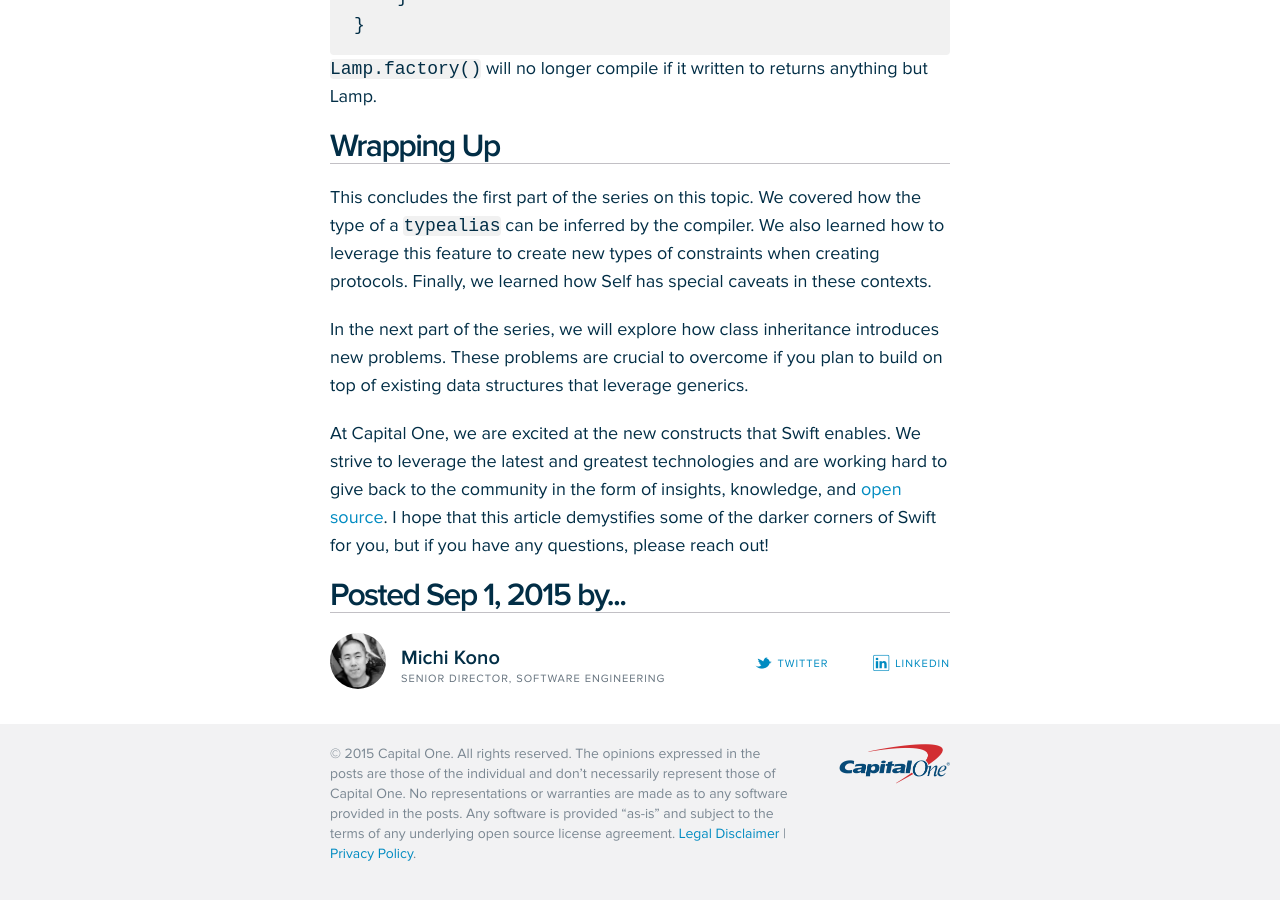
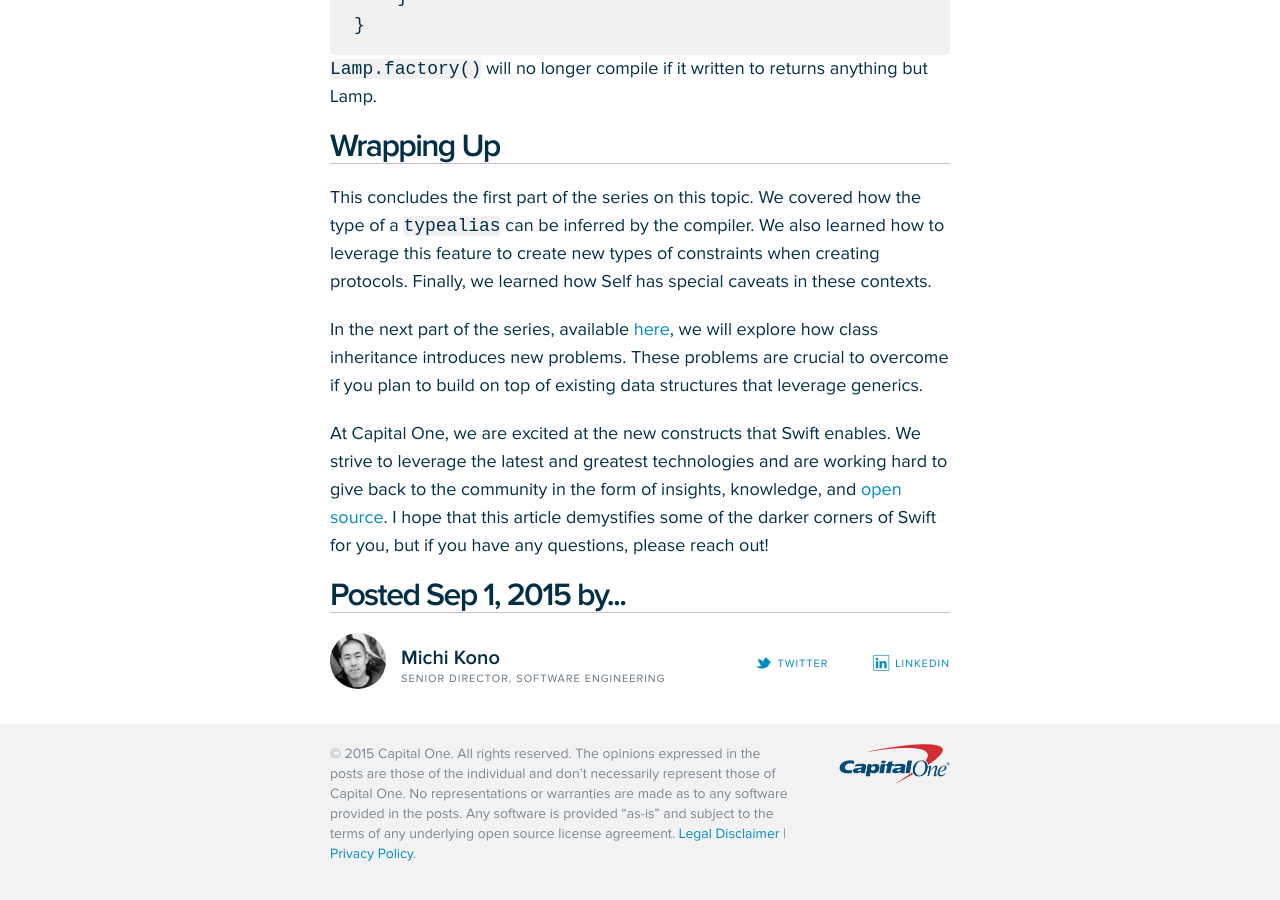
Before and after one commit to CapitalOneCanada/capitalonecanada.github.io, a Jekyll site: the page built from _posts/2015-09-01-improved-protocol-oriented-programming-untyped-type-aliases.md, in a window 1280 px wide and 900 px high, scrolled down 8151 px. Built offline with Jekyll 4.4.1, drawn with Linux system fonts in a browser that asks for light colours; Markdown is read by kramdown in place of the engine named in the settings.

Commit message:
updates Michi's first post to link to his second

```diff
--- a/_posts/2015-09-01-improved-protocol-oriented-programming-untyped-type-aliases.md
+++ b/_posts/2015-09-01-improved-protocol-oriented-programming-untyped-type-aliases.md
@@ -285,6 +285,6 @@
 
 This concludes the first part of the series on this topic. We covered how the type of a `typealias` can be inferred by the compiler. We also learned how to leverage this feature to create new types of constraints when creating protocols. Finally, we learned how Self has special caveats in these contexts.
 
-In the next part of the series, we will explore how class inheritance introduces new problems. These problems are crucial to overcome if you plan to build on top of existing data structures that leverage generics.
+In the next part of the series, available [here](http://www.capitalone.io/blog/improved-protocol-oriented-programming-untyped-type-aliases-part-2/), we will explore how class inheritance introduces new problems. These problems are crucial to overcome if you plan to build on top of existing data structures that leverage generics.
 
 At Capital One, we are excited at the new constructs that Swift enables. We strive to leverage the latest and greatest technologies and are working hard to give back to the community in the form of insights, knowledge, and [open source](https://github.com/capitalone). I hope that this article demystifies some of the darker corners of Swift for you, but if you have any questions, please reach out!
```
